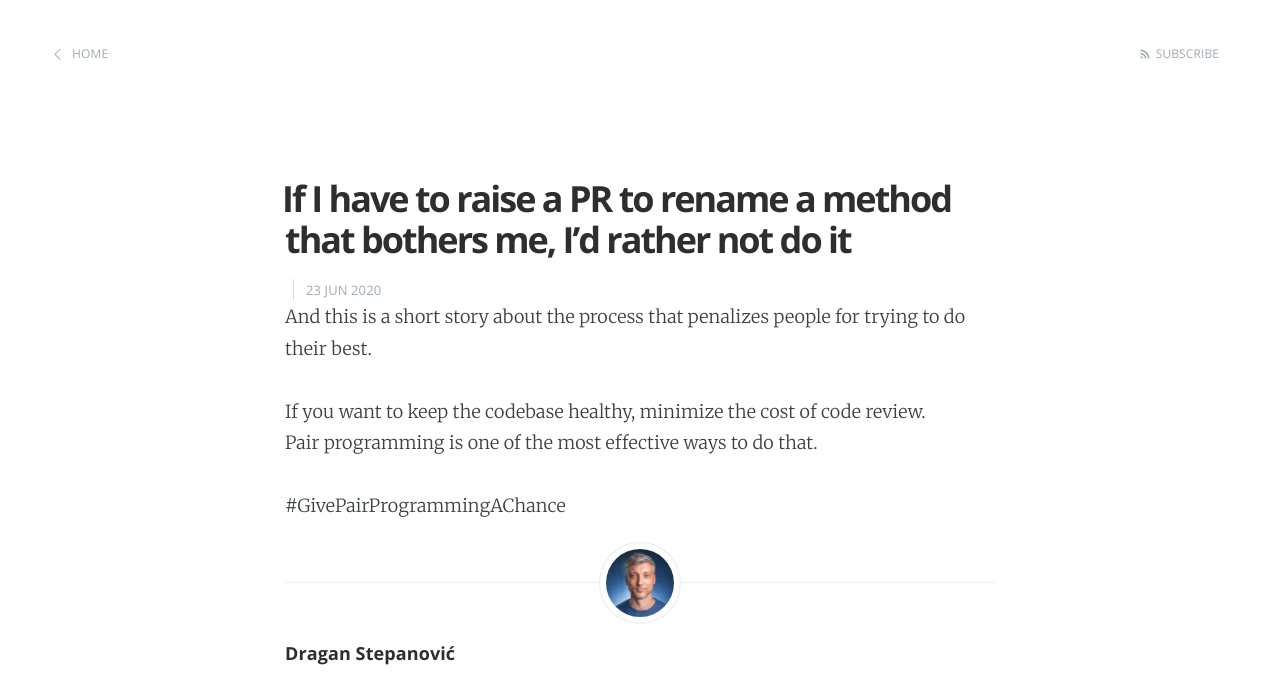
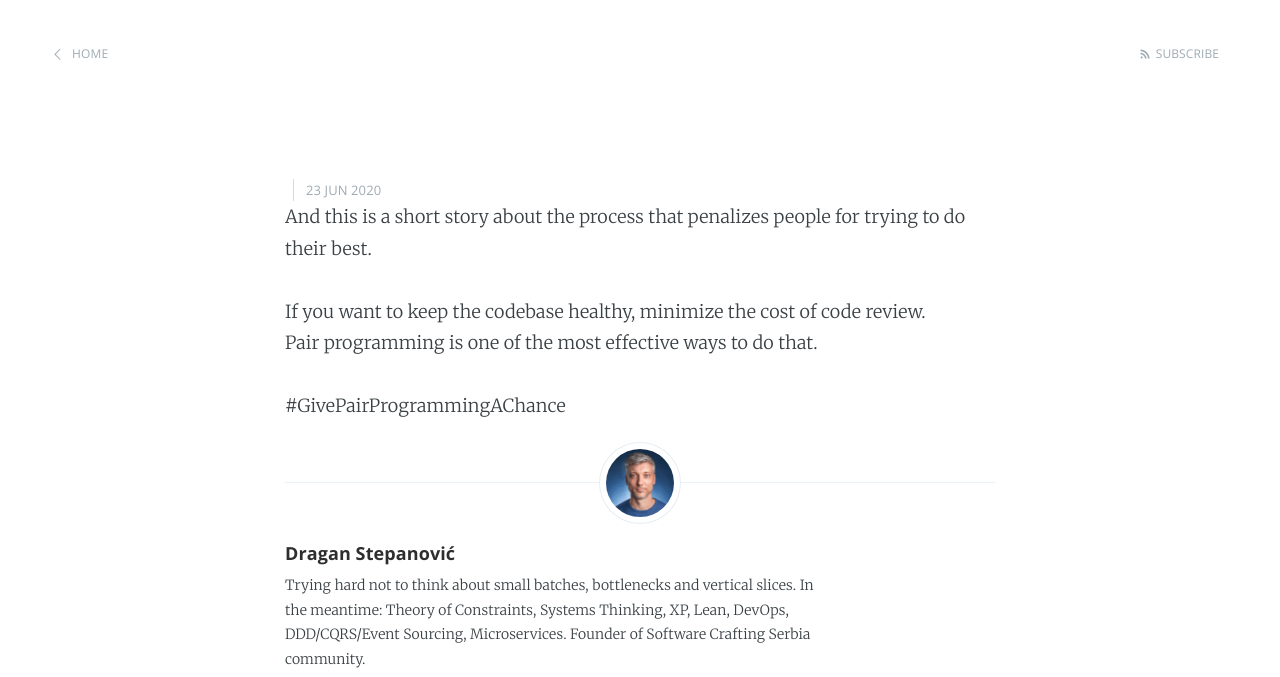
Before and after one commit to dragan-stepanovic/dragan-stepanovic.github.io, a Jekyll site: the page built from _posts/2020-06-23-pr-bothers.md, in a window 1280 px wide, cut to the strip 0-677 px from the top of the page. Built offline with Jekyll 4.4.1, drawn with Linux system fonts in a browser that asks for light colours; our own code applies the rules of GitHub Pages for plain Markdown files.

Commit message:
Update 2020-06-23-pr-bothers.md

```diff
--- a/_posts/2020-06-23-pr-bothers.md
+++ b/_posts/2020-06-23-pr-bothers.md
@@ -1,6 +1,6 @@
 ---
 layout: post
-title: "If I have to raise a PR to rename a method that bothers me, I’d rather not do it"
+title: ""If I have to raise a PR to rename a method that bothers me, I’d rather not do it""
 ---
 
 And this is a short story about the process that penalizes people for trying to do their best.
```
